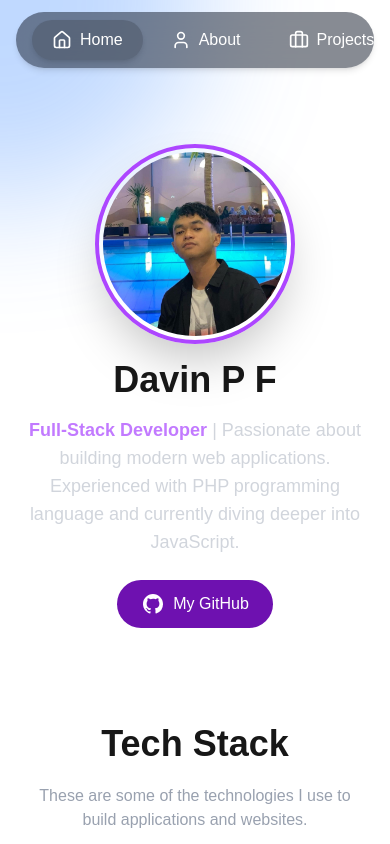
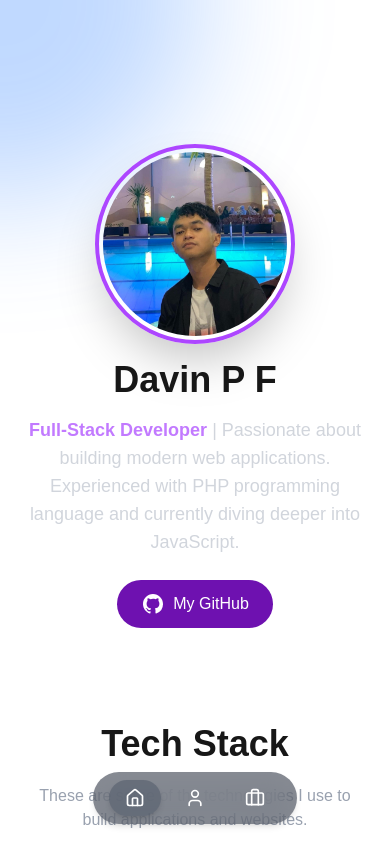
Before and after one commit to VinLvy/D-portfolio, a Next.js app: page / in a window 390 px wide. Shown: the top 844 px of the page. Built offline with nearby package versions, Linux system fonts and the light colour scheme.

Commit message:
Navbar 1.7

```diff
--- a/src/components/navbar.js
+++ b/src/components/navbar.js
@@ -8,21 +8,21 @@ export default function Navbar() {
   const pathname = usePathname();
 
   return (
-    <nav className="fixed w-full top-0 z-50 flex items-center justify-between px-4 py-3">
-      {/* Pojok Kiri - D Portfolio (hilang di mobile) */}
-      <div className="text-white text-xl font-bold tracking-widest font-mono hidden sm:block">
+    <nav className="fixed bottom-0 sm:top-0 sm:bottom-auto w-full z-50 flex items-center justify-between sm:px-6 sm:py-3 px-4 py-2">
+      {/* Kiri (hanya desktop) */}
+      <div className="hidden sm:block text-white text-xl font-bold tracking-widest font-mono">
         D PORTFOLIO
       </div>
 
-      {/* Navigasi Tengah */}
-      <div className="bg-gray-900/50 backdrop-blur-lg shadow-md rounded-full px-4 py-2 flex space-x-2 sm:space-x-4 overflow-x-auto max-w-full">
+      {/* Tengah */}
+      <div className="mt-2 bg-gray-900/50 backdrop-blur-lg shadow-md rounded-full flex px-4 py-2 sm:px-6 sm:py-3 space-x-2 sm:space-x-4 max-w-full mx-auto mb-3">
         <NavItem href="/" icon={<Home size={20} />} label="Home" active={pathname === "/"} />
         <NavItem href="/about" icon={<User size={20} />} label="About" active={pathname === "/about"} />
         <NavItem href="/projects" icon={<Briefcase size={20} />} label="Projects" active={pathname === "/projects"} />
       </div>
 
-      {/* Pojok Kanan - Nama Anda (hilang di mobile) */}
-      <div className="text-white text-xl font-bold tracking-widest font-mono hidden sm:block">
+      {/* Kanan (hanya desktop) */}
+      <div className="hidden sm:block text-white text-xl font-bold tracking-widest font-mono">
         DAVIN P F
       </div>
     </nav>
@@ -34,13 +34,14 @@ function NavItem({ href, icon, label, active }) {
   return (
     <Link
       href={href}
-      className={`flex items-center space-x-2 px-5 py-2 text-base font-medium rounded-full transition ${active
+      className={`flex items-center sm:space-x-2 px-4 py-2 sm:px-5 text-sm sm:text-base font-medium rounded-full transition ${
+        active
           ? "bg-gray-600/50 text-white shadow-md"
           : "text-white hover:bg-gray-700/50 hover:shadow"
-        }`}
+      }`}
     >
       {icon}
-      <span>{label}</span>
+      <span className="hidden sm:inline">{label}</span>
     </Link>
   );
 }
```
